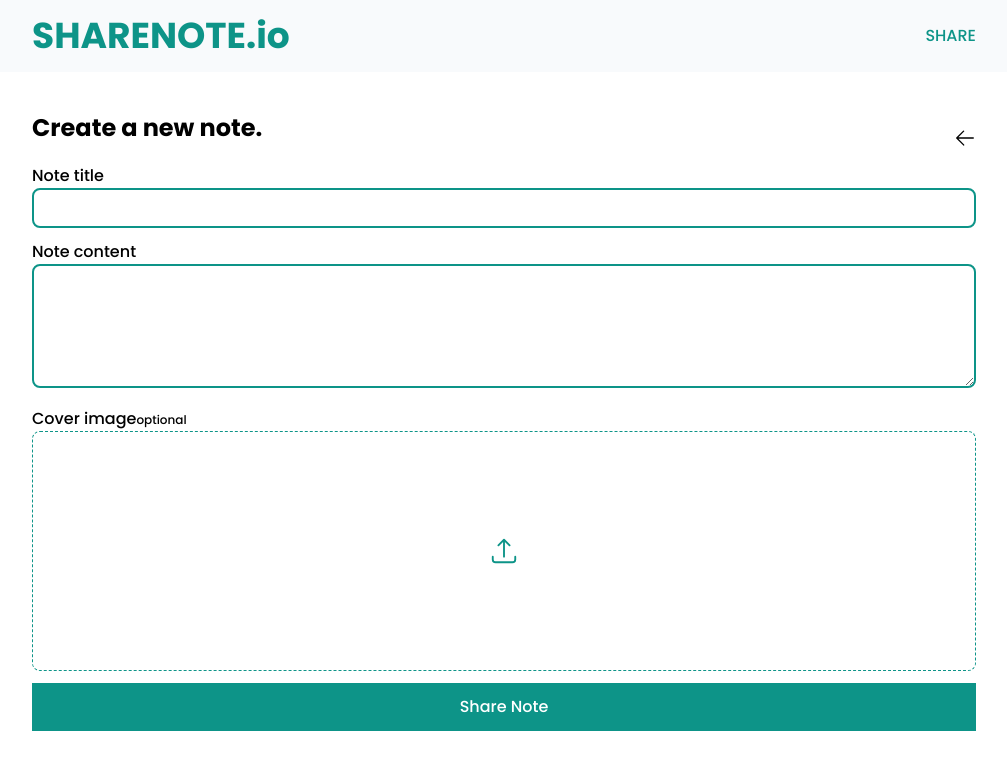
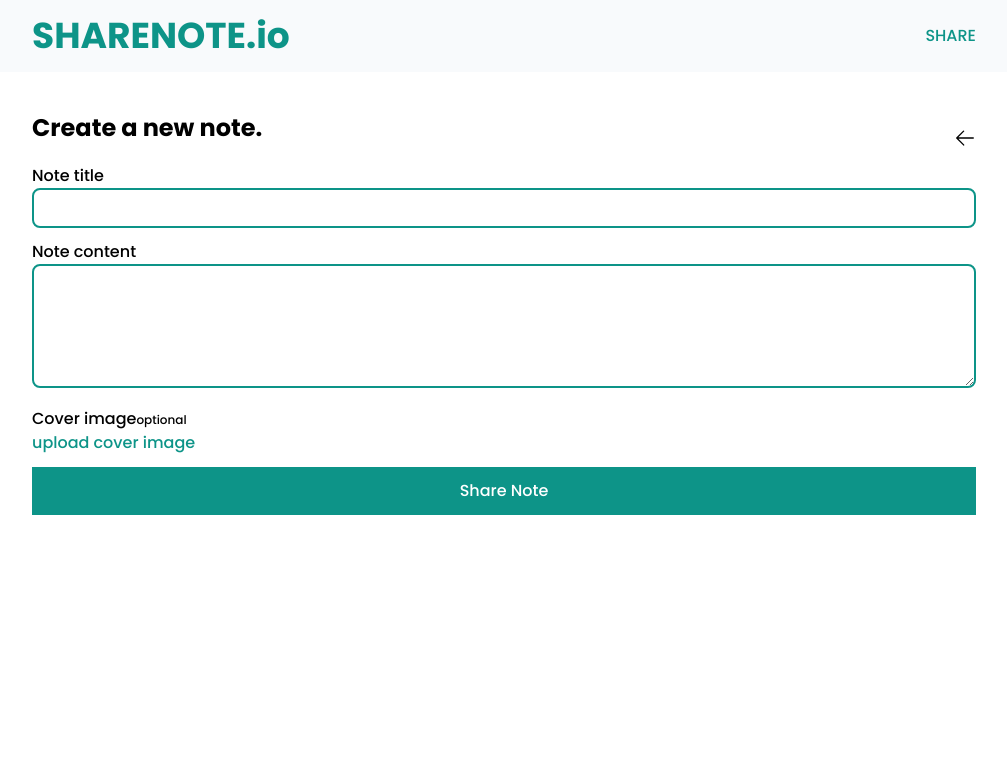
Before and after one commit to arkarWebDev/rest-api-client, a React (Vite) app: page /create in a window 1280 px wide. Shown: the top 770 px of the page, without its empty margins (136-1143 px from the left). Built offline with nearby package versions, Linux system fonts and the light colour scheme.

Commit message:
upload fixed

```diff
--- a/src/components/NoteForm.jsx
+++ b/src/components/NoteForm.jsx
@@ -16,6 +16,7 @@ const NoteForm = ({ isCreate }) => {
   const [redirect, setRedirect] = useState(false);
   const [oldNote, setOldNote] = useState({});
   const [previewImg, setPreviewImg] = useState(null);
+  const [isUpload, setIsUpload] = useState(false);
   const fileRef = useRef();
 
   const { id } = useParams();
@@ -73,6 +74,8 @@ const NoteForm = ({ isCreate }) => {
   const clearPreviewImg = (setFieldValue) => {
     setPreviewImg(null);
     setFieldValue("cover_image", null);
+
+    fileRef.current.value = "";
   };
 
   const submitHandler = async (values) => {
@@ -193,6 +196,23 @@ const NoteForm = ({ isCreate }) => {
                   </p>
                 )}
               </div>
+              {isUpload ? (
+                <p
+                  className="text-base font-medium cursor-pointer text-teal-600"
+                  onClick={(_) => setIsUpload(false)}
+                >
+                  disable cover image
+                </p>
+              ) : (
+                <p
+                  className="text-base font-medium cursor-pointer text-teal-600"
+                  onClick={(_) => setIsUpload(true)}
+                >
+                  upload cover image
+                </p>
+              )}
+              {isUpload && (
+                <>
                   <input
                     type="file"
                     name="cover_image"
@@ -209,6 +229,8 @@ const NoteForm = ({ isCreate }) => {
                     }}
                   >
                     <ArrowUpTrayIcon width={30} height={30} className="z-20" />
+                    {isCreate ? (
+                      <>
                         {previewImg && (
                           <img
                             src={previewImg}
@@ -216,7 +238,23 @@ const NoteForm = ({ isCreate }) => {
                             className=" w-full absolute top-0 left-0 h-full object-cover opacity-80 z-10"
                           />
                         )}
+                      </>
+                    ) : (
+                      <img
+                        src={
+                          previewImg
+                            ? previewImg
+                            : `${import.meta.env.VITE_API}/${
+                                oldNote.cover_image
+                              }`
+                        }
+                        alt={"preview"}
+                        className=" w-full absolute top-0 left-0 h-full object-cover opacity-80 z-10"
+                      />
+                    )}
                   </div>
+                </>
+              )}
               <StyledErrorMessage name="cover_image" />
             </div>
             <button
```
Lines whose indentation alone changed are shown as unchanged.
